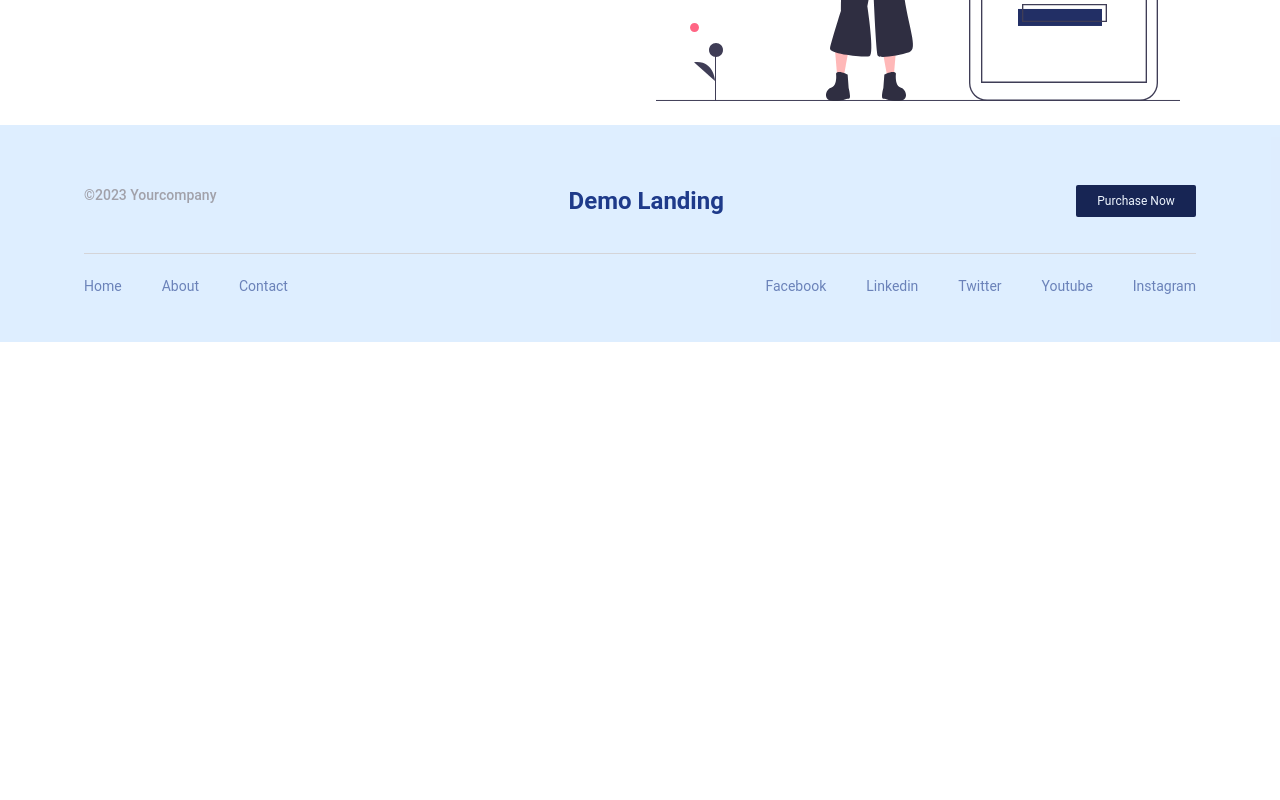
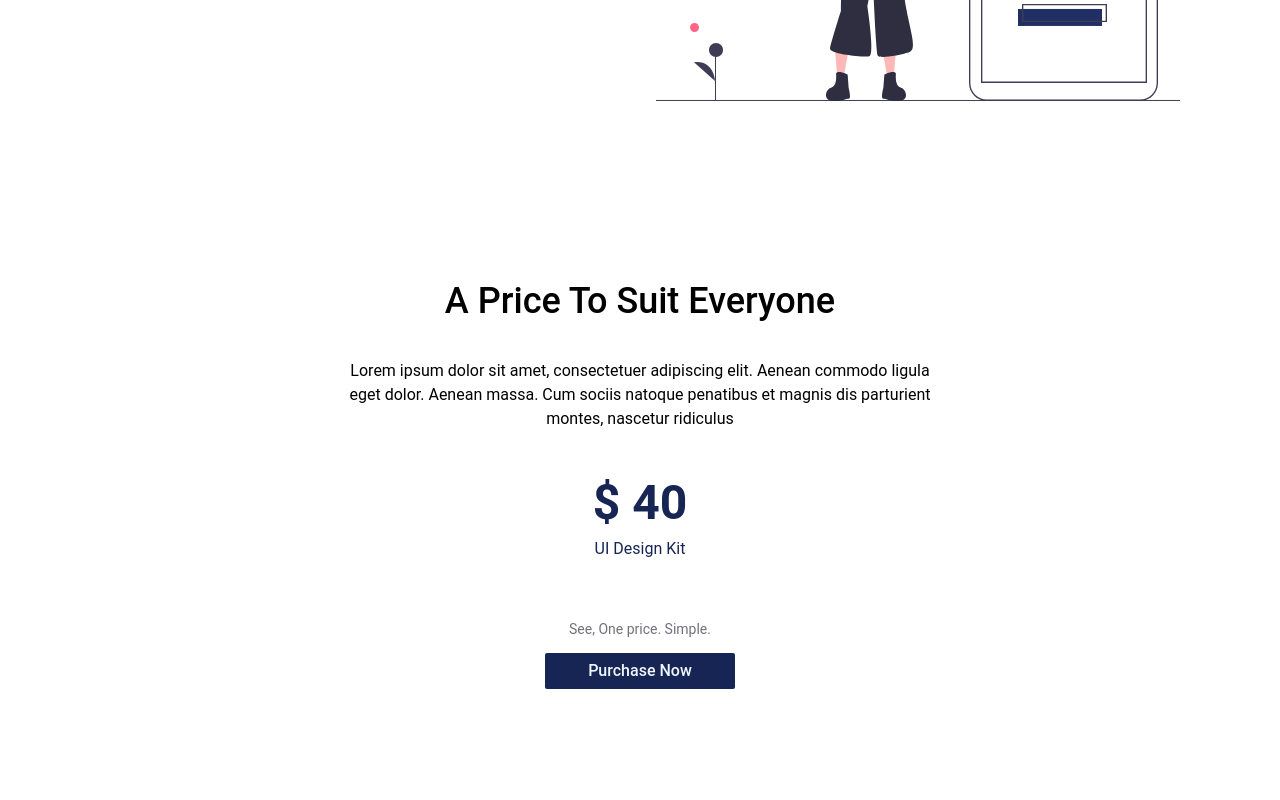
Before and after one commit to telesyk/sample-simple-landing, a Next.js app: page / in a window 1280 px wide. Shown: the part 880-1680 px from the top of the page. Before the commit the page ends 1222 px from the top, so only its background shows below. Built offline with nearby package versions, Linux system fonts and the light colour scheme.

Commit message:
Add SectionPricing and PriceCard. Update sections components.

```diff
--- a/src/app/context.tsx
+++ b/src/app/context.tsx
@@ -65,6 +65,11 @@ const data = {
         title: 'UI Design Kit',
         description: 'See, One price. Simple.',
         value: '40',
+        button: {
+          primary: {
+            title: 'Purchase Now',
+          },
+        },
       },
     ],
   },
--- a/src/components/HomeContainer/index.tsx
+++ b/src/components/HomeContainer/index.tsx
@@ -1,12 +1,14 @@
 import { HomeProvider } from './context'
 import SectionHero from '../Sections/SectionHero'
 import SectionFeatures from '../Sections/SectionFeatures'
+import SectionPricing from '../Sections/SectionPricing'
 
 export default function HomeContainer() {
   return (
     <HomeProvider>
       <SectionHero />
       <SectionFeatures />
+      <SectionPricing />
     </HomeProvider>
   )
 }
--- /dev/null
+++ b/src/components/PriceCard/index.tsx
@@ -0,0 +1,35 @@
+'use client'
+
+import { GlobalProps } from '@/types'
+import { useGlobalContext } from '@/app/context'
+import PrimaryButton from '../Buttons/PrimaryButton'
+
+interface PriceCardProps {
+  className?: React.ReactNode
+}
+
+export default function PriceCard({ className }: PriceCardProps) {
+  const { pricing }: GlobalProps = useGlobalContext()
+  const priceItem = !pricing ? null : pricing[0]
+
+  return (
+    <>
+      {!priceItem ? (
+        <p>Loading price</p>
+      ) : (
+        <div className={`flex flex-col gap-2.5 p-4 ${className}`}>
+          <div className="font-bold text-5xl text-blue-950">
+            $ {priceItem.value}
+          </div>
+          <div className="text-blue-950">{priceItem.title}</div>
+          <div className="mt-12 text-zinc-500 text-sm">
+            {priceItem.description}
+          </div>
+          <div className="py-1">
+            <PrimaryButton>{priceItem.button?.primary?.title}</PrimaryButton>
+          </div>
+        </div>
+      )}
+    </>
+  )
+}
--- a/src/components/SectionContainer/index.tsx
+++ b/src/components/SectionContainer/index.tsx
@@ -21,17 +21,14 @@ export default function SectionContainer({
     contentPosition === 'right'
       ? 'flex-row-reverse'
       : contentPosition === 'center'
-        ? 'justify-center'
+        ? 'justify-center text-center'
         : ''
 
   return (
     <section className={`w-full flex justify-center ${className}`}>
       <Container className="py-6">
         <div
-          className={
-            'w-full gap-8 flex flex-col lg:flex-row lg:items-center' +
-            classesPosition
-          }
+          className={`w-full gap-8 flex flex-col lg:flex-row lg:items-center ${classesPosition}`}
         >
           {children}
           {image && (
--- a/src/components/Sections/SectionBenefits.tsx
+++ b/src/components/Sections/SectionBenefits.tsx
@@ -13,7 +13,7 @@ export default function SectionFeatures() {
       <TextContent
         title={features?.title}
         content={features?.content}
-        headingType={'h1'}
+        headingType={'h2'}
         className="max-w-[540px]"
       >
         <div className="flex flex-wrap gap-8 items-center">Items</div>
--- a/src/components/Sections/SectionFeatures.tsx
+++ b/src/components/Sections/SectionFeatures.tsx
@@ -13,7 +13,7 @@ export default function SectionFeatures() {
       <TextContent
         title={features?.title}
         content={features?.content}
-        headingType={'h1'}
+        headingType={'h2'}
         className="max-w-[540px]"
       >
         <div className="flex flex-wrap gap-8 items-center">Items</div>
--- /dev/null
+++ b/src/components/Sections/SectionPricing.tsx
@@ -0,0 +1,28 @@
+'use client'
+
+import { FeaturesContextProps } from '@/types'
+import { useHomeContext } from '../HomeContainer/context'
+import SectionContainer from '../SectionContainer'
+import TextContent from '../TextContent'
+import PriceCard from '../PriceCard'
+
+export default function SectionPricing() {
+  const { pricing }: { pricing?: FeaturesContextProps } = useHomeContext()
+
+  return (
+    <SectionContainer
+      title={pricing?.title}
+      contentPosition="center"
+      className="py-8 lg:py-32"
+    >
+      <TextContent
+        title={pricing?.title}
+        content={pricing?.content}
+        headingType={'h2'}
+        className="max-w-[600px]"
+      >
+        <PriceCard />
+      </TextContent>
+    </SectionContainer>
+  )
+}
--- a/src/components/TextContent/index.tsx
+++ b/src/components/TextContent/index.tsx
@@ -20,7 +20,7 @@ export default function TextContent({
     headingType === 'h3' ? (
       <h3 className={`text-md leading ${baseClasses}`}>{text}</h3>
     ) : headingType === 'h2' ? (
-      <h2 className={`text-2xl ${baseClasses}`}>{text}</h2>
+      <h2 className={`text-4xl ${baseClasses}`}>{text}</h2>
     ) : (
       <h1 className={`text-5xl ${baseClasses}`}>{text}</h1>
     )
--- a/src/types.ts
+++ b/src/types.ts
@@ -12,6 +12,7 @@ export type PricingItemType = {
   title: string
   description?: string
   value: string
+  button?: ButtonMapType
 }
 
 export type BrandType = {
```
